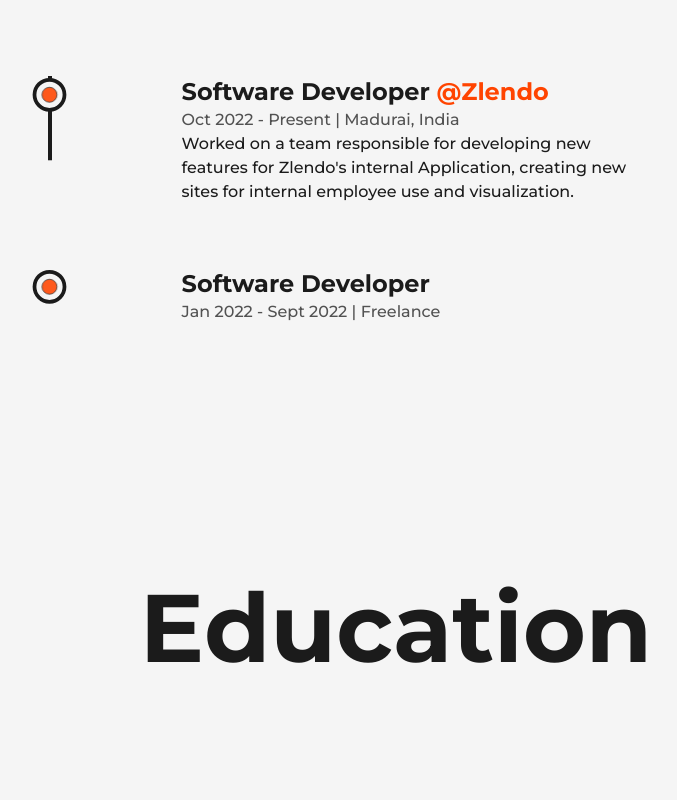
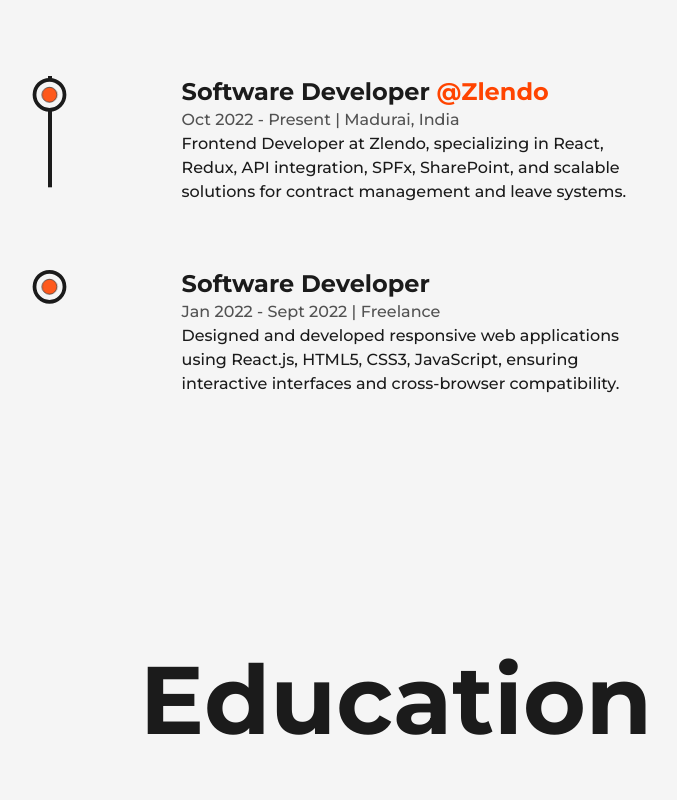
Before and after one commit to manoj-sharvan/Portfolio_NextJS, a Next.js app: page /about in a window 1280 px wide. Shown: the part 2640-3440 px from the top of the page, without its empty margins (244-921 px from the left). Built offline with nearby package versions, Linux system fonts and the light colour scheme.

Commit message:
Update Experience.js

```diff
--- a/src/Components/Experience.js
+++ b/src/Components/Experience.js
@@ -35,7 +35,7 @@ const Details = ({ Position, company, companyLink, time, address, work }) => {
           )}
         </h3>
         <span
-          className="capitalize font-medium text-dark/75 xs:text-sm"
+          className="capitalize font-medium text-dark/75 dark:text-light/75 xs:text-sm"
           aria-label={`Duration: ${time}, Location: ${address}`} // ARIA label for accessibility
         >
           {time} | {address}
@@ -81,8 +81,8 @@ const Experience = () => {
             companyLink="https://www.zlendo.com"
             time="Oct 2022 - present"
             address="Madurai, India"
-            work="Worked on a team responsible for developing new features for Zlendo's internal Application,
-            creating new sites for internal employee use and visualization."
+            work="Frontend Developer at Zlendo, specializing in React, Redux, API integration, SPFx, SharePoint, and
+            scalable solutions for contract management and leave systems."
           />
           <Details
             Position="Software Developer"
@@ -90,7 +90,7 @@ const Experience = () => {
             companyLink=""
             time="Jan 2022 - Sept 2022"
             address="Freelance"
-            work=""
+            work="Designed and developed responsive web applications using React.js, HTML5, CSS3, JavaScript, ensuring interactive interfaces and cross-browser compatibility."
           />
         </ul>
       </div>
```
